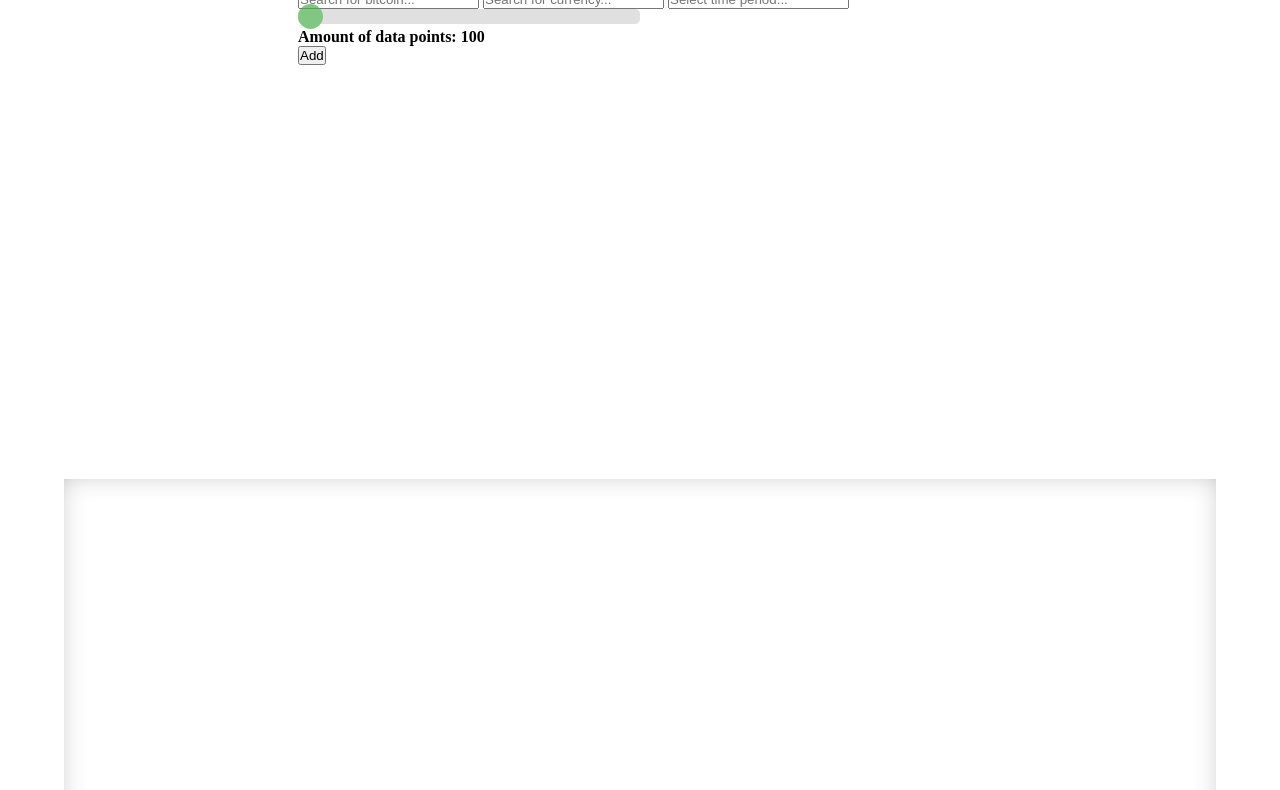
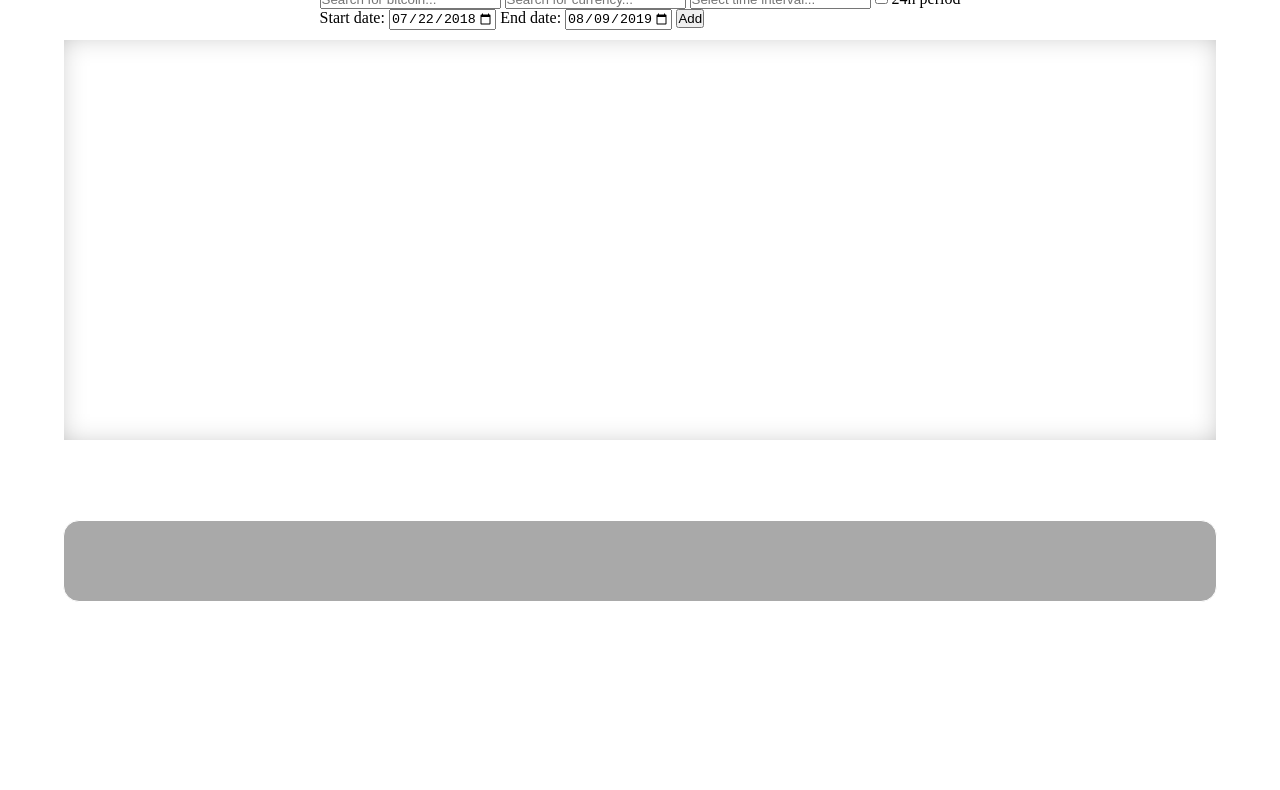
Before and after one commit to micavanco/BitcoinApp, a website built with webpack: page src/index.html in a window 1280 px wide. Shown: the part 67-857 px from the top of the page. After the commit the page ends 800 px from the top, so only its background shows below. Built offline with nearby package versions, Linux system fonts and the light colour scheme; no server answers.

Commit message:
Rearrange controller class to async/await and fixed displaying charts

```diff
--- /dev/null
+++ b/src/assets/intervals.json
@@ -0,0 +1,11 @@
+[
+  {"id":"m1","name":"One Minute"},
+  {"id":"m5","name":"Five Minutes"},
+  {"id":"m15","name":"Fifteen Minutes"},
+  {"id":"m30","name":"Thirty Minutes"},
+  {"id":"h1","name":"One Hour"},
+  {"id":"h2","name":"Two Hours"},
+  {"id":"h6","name":"Six Hours"},
+  {"id":"h12","name":"Twelve Hours"},
+  {"id":"d1","name":"One Day"}
+]
--- a/src/assets/periods.json
+++ /dev/null
@@ -1,346 +0,0 @@
-[
-  {
-    "period_id": "1SEC",
-    "length_seconds": 1,
-    "length_months": 0,
-    "unit_count": 1,
-    "unit_name": "second",
-    "display_name": "1 Second"
-  },
-  {
-    "period_id": "2SEC",
-    "length_seconds": 2,
-    "length_months": 0,
-    "unit_count": 2,
-    "unit_name": "second",
-    "display_name": "2 Seconds"
-  },
-  {
-    "period_id": "3SEC",
-    "length_seconds": 3,
-    "length_months": 0,
-    "unit_count": 3,
-    "unit_name": "second",
-    "display_name": "3 Seconds"
-  },
-  {
-    "period_id": "4SEC",
-    "length_seconds": 4,
-    "length_months": 0,
-    "unit_count": 4,
-    "unit_name": "second",
-    "display_name": "4 Seconds"
-  },
-  {
-    "period_id": "5SEC",
-    "length_seconds": 5,
-    "length_months": 0,
-    "unit_count": 5,
-    "unit_name": "second",
-    "display_name": "5 Seconds"
-  },
-  {
-    "period_id": "6SEC",
-    "length_seconds": 6,
-    "length_months": 0,
-    "unit_count": 6,
-    "unit_name": "second",
-    "display_name": "6 Seconds"
-  },
-  {
-    "period_id": "10SEC",
-    "length_seconds": 10,
-    "length_months": 0,
-    "unit_count": 10,
-    "unit_name": "second",
-    "display_name": "10 Seconds"
-  },
-  {
-    "period_id": "15SEC",
-    "length_seconds": 15,
-    "length_months": 0,
-    "unit_count": 15,
-    "unit_name": "second",
-    "display_name": "15 Seconds"
-  },
-  {
-    "period_id": "20SEC",
-    "length_seconds": 20,
-    "length_months": 0,
-    "unit_count": 20,
-    "unit_name": "second",
-    "display_name": "20 Seconds"
-  },
-  {
-    "period_id": "30SEC",
-    "length_seconds": 30,
-    "length_months": 0,
-    "unit_count": 30,
-    "unit_name": "second",
-    "display_name": "30 Seconds"
-  },
-  {
-    "period_id": "1MIN",
-    "length_seconds": 60,
-    "length_months": 0,
-    "unit_count": 1,
-    "unit_name": "minute",
-    "display_name": "1 Minute"
-  },
-  {
-    "period_id": "2MIN",
-    "length_seconds": 120,
-    "length_months": 0,
-    "unit_count": 2,
-    "unit_name": "minute",
-    "display_name": "2 Minutes"
-  },
-  {
-    "period_id": "3MIN",
-    "length_seconds": 180,
-    "length_months": 0,
-    "unit_count": 3,
-    "unit_name": "minute",
-    "display_name": "3 Minutes"
-  },
-  {
-    "period_id": "4MIN",
-    "length_seconds": 240,
-    "length_months": 0,
-    "unit_count": 4,
-    "unit_name": "minute",
-    "display_name": "4 Minutes"
-  },
-  {
-    "period_id": "5MIN",
-    "length_seconds": 300,
-    "length_months": 0,
-    "unit_count": 5,
-    "unit_name": "minute",
-    "display_name": "5 Minutes"
-  },
-  {
-    "period_id": "6MIN",
-    "length_seconds": 360,
-    "length_months": 0,
-    "unit_count": 6,
-    "unit_name": "minute",
-    "display_name": "6 Minutes"
-  },
-  {
-    "period_id": "10MIN",
-    "length_seconds": 600,
-    "length_months": 0,
-    "unit_count": 10,
-    "unit_name": "minute",
-    "display_name": "10 Minutes"
-  },
-  {
-    "period_id": "15MIN",
-    "length_seconds": 900,
-    "length_months": 0,
-    "unit_count": 15,
-    "unit_name": "minute",
-    "display_name": "15 Minutes"
-  },
-  {
-    "period_id": "20MIN",
-    "length_seconds": 1200,
-    "length_months": 0,
-    "unit_count": 20,
-    "unit_name": "minute",
-    "display_name": "20 Minutes"
-  },
-  {
-    "period_id": "30MIN",
-    "length_seconds": 1800,
-    "length_months": 0,
-    "unit_count": 30,
-    "unit_name": "minute",
-    "display_name": "30 Minutes"
-  },
-  {
-    "period_id": "1HRS",
-    "length_seconds": 3600,
-    "length_months": 0,
-    "unit_count": 1,
-    "unit_name": "hour",
-    "display_name": "1 Hour"
-  },
-  {
-    "period_id": "2HRS",
-    "length_seconds": 7200,
-    "length_months": 0,
-    "unit_count": 2,
-    "unit_name": "hour",
-    "display_name": "2 Hours"
-  },
-  {
-    "period_id": "3HRS",
-    "length_seconds": 10800,
-    "length_months": 0,
-    "unit_count": 3,
-    "unit_name": "hour",
-    "display_name": "3 Hours"
-  },
-  {
-    "period_id": "4HRS",
-    "length_seconds": 14400,
-    "length_months": 0,
-    "unit_count": 4,
-    "unit_name": "hour",
-    "display_name": "4 Hours"
-  },
-  {
-    "period_id": "6HRS",
-    "length_seconds": 21600,
-    "length_months": 0,
-    "unit_count": 6,
-    "unit_name": "hour",
-    "display_name": "6 Hours"
-  },
-  {
-    "period_id": "8HRS",
-    "length_seconds": 28800,
-    "length_months": 0,
-    "unit_count": 8,
-    "unit_name": "hour",
-    "display_name": "8 Hours"
-  },
-  {
-    "period_id": "12HRS",
-    "length_seconds": 43200,
-    "length_months": 0,
-    "unit_count": 12,
-    "unit_name": "hour",
-    "display_name": "12 Hours"
-  },
-  {
-    "period_id": "1DAY",
-    "length_seconds": 86400,
-    "length_months": 0,
-    "unit_count": 1,
-    "unit_name": "day",
-    "display_name": "1 Day"
-  },
-  {
-    "period_id": "2DAY",
-    "length_seconds": 172800,
-    "length_months": 0,
-    "unit_count": 2,
-    "unit_name": "day",
-    "display_name": "2 Days"
-  },
-  {
-    "period_id": "3DAY",
-    "length_seconds": 259200,
-    "length_months": 0,
-    "unit_count": 3,
-    "unit_name": "day",
-    "display_name": "3 Days"
-  },
-  {
-    "period_id": "5DAY",
-    "length_seconds": 432000,
-    "length_months": 0,
-    "unit_count": 5,
-    "unit_name": "day",
-    "display_name": "5 Days"
-  },
-  {
-    "period_id": "7DAY",
-    "length_seconds": 604800,
-    "length_months": 0,
-    "unit_count": 7,
-    "unit_name": "day",
-    "display_name": "7 Days"
-  },
-  {
-    "period_id": "10DAY",
-    "length_seconds": 864000,
-    "length_months": 0,
-    "unit_count": 10,
-    "unit_name": "day",
-    "display_name": "10 Days"
-  },
-  {
-    "period_id": "1MTH",
-    "length_seconds": 0,
-    "length_months": 1,
-    "unit_count": 1,
-    "unit_name": "month",
-    "display_name": "1 Month"
-  },
-  {
-    "period_id": "2MTH",
-    "length_seconds": 0,
-    "length_months": 2,
-    "unit_count": 2,
-    "unit_name": "month",
-    "display_name": "2 Months"
-  },
-  {
-    "period_id": "3MTH",
-    "length_seconds": 0,
-    "length_months": 3,
-    "unit_count": 3,
-    "unit_name": "month",
-    "display_name": "3 Months"
-  },
-  {
-    "period_id": "4MTH",
-    "length_seconds": 0,
-    "length_months": 4,
-    "unit_count": 4,
-    "unit_name": "month",
-    "display_name": "4 Months"
-  },
-  {
-    "period_id": "6MTH",
-    "length_seconds": 0,
-    "length_months": 6,
-    "unit_count": 6,
-    "unit_name": "month",
-    "display_name": "6 Months"
-  },
-  {
-    "period_id": "1YRS",
-    "length_seconds": 0,
-    "length_months": 12,
-    "unit_count": 1,
-    "unit_name": "year",
-    "display_name": "1 Year"
-  },
-  {
-    "period_id": "2YRS",
-    "length_seconds": 0,
-    "length_months": 24,
-    "unit_count": 2,
-    "unit_name": "year",
-    "display_name": "2 Years"
-  },
-  {
-    "period_id": "3YRS",
-    "length_seconds": 0,
-    "length_months": 36,
-    "unit_count": 3,
-    "unit_name": "year",
-    "display_name": "3 Years"
-  },
-  {
-    "period_id": "4YRS",
-    "length_seconds": 0,
-    "length_months": 48,
-    "unit_count": 4,
-    "unit_name": "year",
-    "display_name": "4 Years"
-  },
-  {
-    "period_id": "5YRS",
-    "length_seconds": 0,
-    "length_months": 60,
-    "unit_count": 5,
-    "unit_name": "year",
-    "display_name": "5 Years"
-  }
-]
--- a/src/css/stylesheet.css
+++ b/src/css/stylesheet.css
@@ -124,3 +124,10 @@
     background: #4CAF50;
     cursor: pointer;
 }
+
+/*--------------- Chart ------------------------ */
+
+canvas {
+    width: 270px !important;
+    height: 470px !important;
+}
--- a/src/index.html
+++ b/src/index.html
@@ -19,24 +19,19 @@
             <datalist id="search-output"></datalist>
             <input class="search-input-currency" list="search-output-currency" type="text" placeholder="Search for currency..."/>
             <datalist id="search-output-currency"></datalist>
-            <input class="search-input-period" list="search-output-period" type="text" placeholder="Select time period..."/>
-            <datalist id="search-output-period"></datalist>
-            <input class="slider"
-                   TYPE="range"
-                   MIN="1"
-                   MAX="100000"
-                   STEP="1"
-                   VALUE="100"
-                   oninput="document.getElementById('items-label').innerText =
-                   'Amount of data points: '+this.value"
-            />
-            <h4 id="items-label">Amount of data points: 100</h4>
+            <input class="search-input-interval" list="search-output-interval" type="text" placeholder="Select time interval..."/>
+            <datalist id="search-output-interval"></datalist>
+            <input type="checkbox" name="24 period" value="24 period" onchange="document.getElementById('start').disabled = document.getElementById('start').disabled!==true"/> 24h period<br>
+            <label for="start">Start date:</label>
+            <input type="date" id="start" name="start"
+                   value="2018-07-22"
+                   min="2006-01-01" max="2019-08-09">
+            <label for="end">End date:</label>
+            <input type="date" id="end" name="end"
+                   value="2019-08-09"
+                   min="2006-01-01" max="2019-08-09">
             <button id="add-btn">Add</button>
         </div>
-        <div class="chart-box">
-            <canvas id="myChart" width="400" height="400"></canvas>
-        </div>
-
 
     </main>
     <div class="widget">
--- a/src/js/controllers/controller.js
+++ b/src/js/controllers/controller.js
@@ -1,7 +1,9 @@
 import SinglePeakController from "./singlePeakController";
-import periods from '../../assets/periods';
 import Dataset from "../models/dataset";
 import Chart from "../models/chart";
+import intervals from '../../assets/intervals';
+
+const API_KEY = "FBAB778D-50F0-41EE-8774-1D71D5D21D1C";
 
 export default class Controller {
     constructor(BitcoinView){
@@ -12,38 +14,57 @@ export default class Controller {
     }
 
     _setListeners() {
-        document.getElementById('add-btn').addEventListener('click', () => {
+        document.getElementById('add-btn').addEventListener('click', async () => {
             const input = document.querySelector('.search-input');
             const input2 = document.querySelector('.search-input-currency');
-            const input3 = document.querySelector('.search-input-period');
+            const input3 = document.querySelector('.search-input-interval');
             const slider = document.querySelector('.slider');
             if(input.value && input2.value && input3.value)
             {
-                this._getCryptoCurrencyRating(input.value, input2.value, input3.value, slider.value);
-                let data = [];
-                let labels = [];
-                this._chartData.forEach(e => {
-                    data.push(e.time_period_end);
-                    labels.push(e.price_close);
-                });
-                let dataset = new Dataset(input.value, data, 'rgba(75, 192, 192, 1)', 'rgba(75, 192, 192, 0.2)');
-                let chart = new Chart('line', labels, dataset, input.value+'-'+input2.value);
-                this._mainContainer.append(this._bitcoinView._createBox(input.value, input2.value,chart));
+                const dateStart = new Date(document.getElementById("start").value);
+                const dateEnd = new Date(document.getElementById("end").value);
+                const ratings = await this._getCryptoCurrencyRating(input.value, input2.value, input3.value, dateStart.getTime(), dateEnd.getTime());
+                this._chartData = await ratings.json();
+                this._createNewChartBox(input.value, input2.value);
             }
+
         });
     }
 
-    _getCryptoCurrencyRating(cryptoCurrency, currency, period, limit) {
-        fetch("https://rest.coinapi.io/v1/ohlcv/" +
-            `${cryptoCurrency}/${currency}/` +
-            `latest?period_id=${period}&limit=${limit}`, {
-            "method": "GET",
-            "headers": {
-                "X-CoinAPI-Key": "CA9D596A-6E22-4752-AB14-78A0374BEC96"
-            }
-        })
-            .then(res => res.json())
-            .then(data => this._chartData = data);
+    _createNewChartBox(cryptoCurrency, currency) {
+        let data = [];
+        let labels = [];
+        this._chartData.data.forEach(e => {
+            data.push(parseFloat(e.priceUsd));
+            labels.push(e.date.substring(0, 10));
+        });
+        let dataset = new Dataset(cryptoCurrency, data, 'rgba(75, 192, 192, 1)', 'rgba(75, 192, 192, 0.2)');
+        let chart = new Chart('line', labels, dataset, cryptoCurrency+'-'+currency);
+        this._mainContainer.append(this._bitcoinView._createBox(this._getKeyByValueCrypto(cryptoCurrency), currency, chart));
+    }
+
+    _getCryptoCurrencyRating(cryptoCurrency, currency, interval, start, end) {
+        return fetch(`https://api.coincap.io/v2/assets/${this._getKeyByValueCrypto(cryptoCurrency)}/history` +
+        `?interval=${this._getKeyByValueIntervals(interval)}&start=${start}&end=${end}`, {
+            "method": "GET"
+        });
+    }
+
+    _getKeyByValueIntervals(value) {
+        let id = null;
+        intervals.forEach(e => {if(e.name === value)id = e.id;});
+        return id;
+    }
+
+    _getKeyByValueCrypto(value) {
+        let id = null;
+        this._currencies.forEach(e => {if(e.symbol === value)id = e.id;});
+        return id;
+    }
+
+
+    _convertCurrency() {
+
     }
 
     _getSinglePeak(currency, digitalCurrency) {
@@ -54,37 +75,50 @@ export default class Controller {
     }
 
     _getDigitalCurrencies() {
-        fetch("", {
-            "method": "GET",
-            "headers": {
-                "X-CoinAPI-Key": "CA9D596A-6E22-4752-AB14-78A0374BEC96"
-            }
+        fetch("https://api.coincap.io/v2/assets", {
+            "method": "GET"
         })
             .then(response => response.json())
             .then(data => {
-                this._currencies = data;
+                this._currencies = data.data;
                 const dataList = document.getElementById('search-output');
-                const dataList2 = document.getElementById('search-output-currency');
                 let listOptionsCrypto = '';
-                let listOptionsNonCrypto = '';
                 this._currencies.forEach(e => {
-                    if(e.type_is_crypto)
-                        listOptionsCrypto += `<option value="${e.asset_id}">`;
-                    else
-                        listOptionsNonCrypto += `<option value="${e.asset_id}">`;
+                    listOptionsCrypto += `<option value="${e.symbol}">`;
                 });
                 dataList.innerHTML = listOptionsCrypto;
-                dataList2.innerHTML = listOptionsNonCrypto;
             })
             .catch(err => {
                 console.log(err);
             });
     }
 
-    _setAvailablePeriods() {
-        const dataList = document.getElementById('search-output-period');
+    _getCurrencies() {
+        fetch("https://currency-converter5.p.rapidapi.com/currency/list?format=json", {
+            "method": "GET",
+            "headers": {
+                "x-rapidapi-host": "currency-converter5.p.rapidapi.com",
+                "x-rapidapi-key": "4f51d720camsh44ba5e07fbba621p10dc0fjsn3426629f4708"
+            }
+        })
+            .then(response => response.json())
+            .then(data => {
+                const dataList = document.getElementById('search-output-currency');
+                let listOptions = '';
+                Object.keys(data.currencies).forEach(e => {
+                    listOptions += `<option value="${e}">`;
+                });
+                dataList.innerHTML = listOptions;
+            })
+            .catch(err => {
+                console.log(err);
+            });
+    }
+
+    _setAvailableIntervals() {
+        const dataList = document.getElementById('search-output-interval');
         let listOptions = '';
-        periods.forEach(e => listOptions += `<option value="${e.display_name}">`);
+        intervals.forEach(e => listOptions += `<option value="${e.name}">`);
         dataList.innerHTML = listOptions;
     }
 
@@ -104,68 +138,15 @@ export default class Controller {
         }
     }
 
-    _generateChart(){
-        const data = {
-            labels: [
-                "15:00","16:00","17:00","18:00","19:00","20:00"
-            ],
-            datasets: [
-                {
-                    label: "BTC",
-                    data: [
-                        10,2,4,1,6,5
-                    ],
-                    fill: false,
-                    borderColor: "lightblue",
-                    backgroundColor: "darkblue",
-                    lineTension: 0.1
-                }
-            ]
-        }
-        const config = {
-            type: 'line',
-            data: data,
-            options: {
-                scales: {
-                    yAxes: [{
-                        stacked: true
-                    }]
-                },
-                responsive: true,
-                maintainAspectRatio: false,
-                title: {
-                    display: true,
-                    text: 'test'
-            }
-            }
-          }
-          const ctx = document.getElementById('myChart').getContext('2d');
-          const newChart = new Chart(ctx, config);
-          this._updateConfigChart(newChart);
-    }
-
-    _updateConfigChart(chart) {
-        chart.options.title.text = 'BTC-PLN';
-        chart.update();
-    }
-
-    _addDataToChart(chart, label, data) {
-        chart.data.labels.push(label);
-        chart.data.datasets.forEach((dataset) => {
-            dataset.data.push(data);
-        });
-        chart.update();
-    }
-
     init() {
         console.log('Inicjalizacja controllera...');
 
         this._mainContainer = this._bitcoinView.init();
         this._getDigitalCurrencies();
-        this._setAvailablePeriods();
+        this._getCurrencies();
+        this._setAvailableIntervals();
         this._getSinglePeak('pln', 'btc');
         this._setListeners();
         this._createWidget();
-        this._generateChart();
     }
 }
--- a/src/js/views/bitcoinView.js
+++ b/src/js/views/bitcoinView.js
@@ -1,3 +1,5 @@
+import Chart from 'chart.js';
+
 export default class BitcoinView {
 
     _createContainer() {
@@ -18,7 +20,7 @@ export default class BitcoinView {
         removeButton.addEventListener('click', () => box.remove());
 
         const chartBox = document.createElement("canvas");
-        chartBox.setAttribute("id", "myChart");
+        this._generateChart(chartBox, chart);
         box.append(chartBox);
 
         const bar1 = document.createElement("div");
@@ -32,6 +34,41 @@ export default class BitcoinView {
         box.append(removeButton);
 
         return box;
+    }
+
+    _generateChart(chartElement, chart){
+        const data = {
+            labels: chart.labels,
+            datasets: [
+                {
+                    label: chart.datasets.label,
+                    data: chart.datasets.chartData,
+                    fill: false,
+                    borderColor: chart.datasets.borderColor,
+                    backgroundColor: chart.datasets.backgroundColor,
+                    lineTension: 0.1
+                }
+            ]
+        };
+        const config = {
+            type: chart.type,
+            data: data,
+            options: {
+                scales: {
+                    yAxes: [{
+                        stacked: false
+                    }]
+                },
+                responsive: true,
+                maintainAspectRatio: false,
+                title: {
+                    display: true,
+                    text: chart.title
+                }
+            }
+        };
+        const ctx = chartElement.getContext('2d');
+        new Chart(ctx, config);
     }
 
     _createPriceColumn(bitcoin) {
@@ -51,15 +88,6 @@ export default class BitcoinView {
         return name;
     }
 
-
-    _createChart(chart) {
-
-    }
-
-    _createBitcoin(bitcoin) {
-
-    }
-
     init() {
         return this._createContainer();
     }
```
